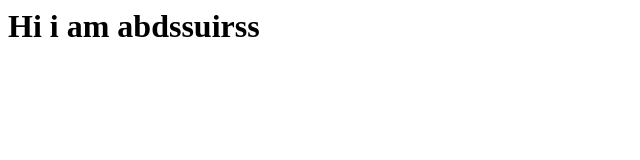
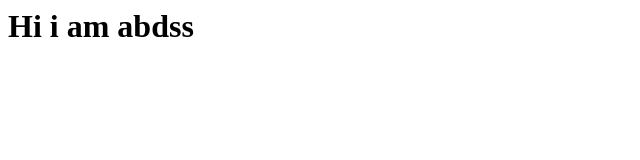
Before and after one commit to abdur-tech/jen, a plain HTML site: page index.html in a window 1280 px wide. Shown: the whole page, without its empty margins (0-640 px from the left). Drawn offline with Linux system fonts and the light colour scheme.

Commit message:
Update index.html

```diff
--- a/index.html
+++ b/index.html
@@ -1,6 +1,6 @@
 <html>
 	<title>jenkins website</title>
 	<body>
-		<h1>Hi i am abdssuirss </h1>
+		<h1>Hi i am abdss </h1>
 	</body>
 </html>
```
